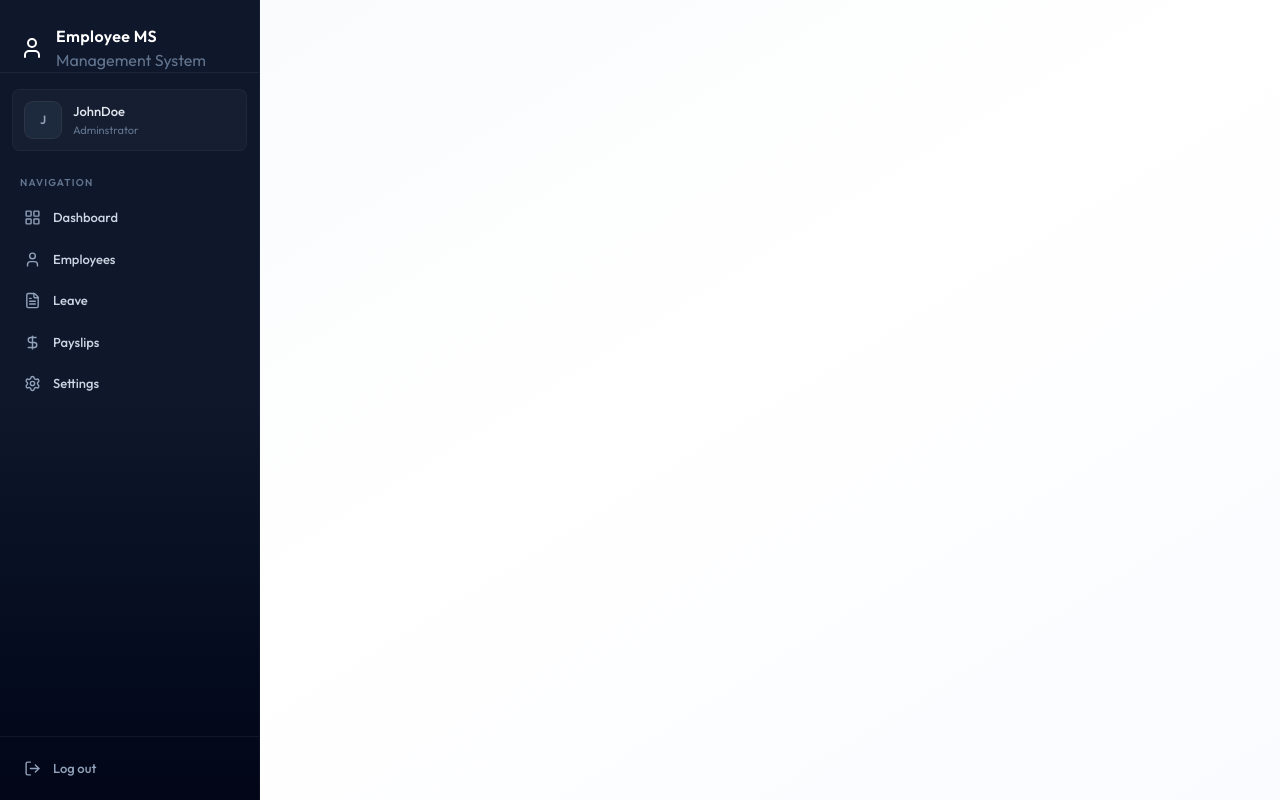
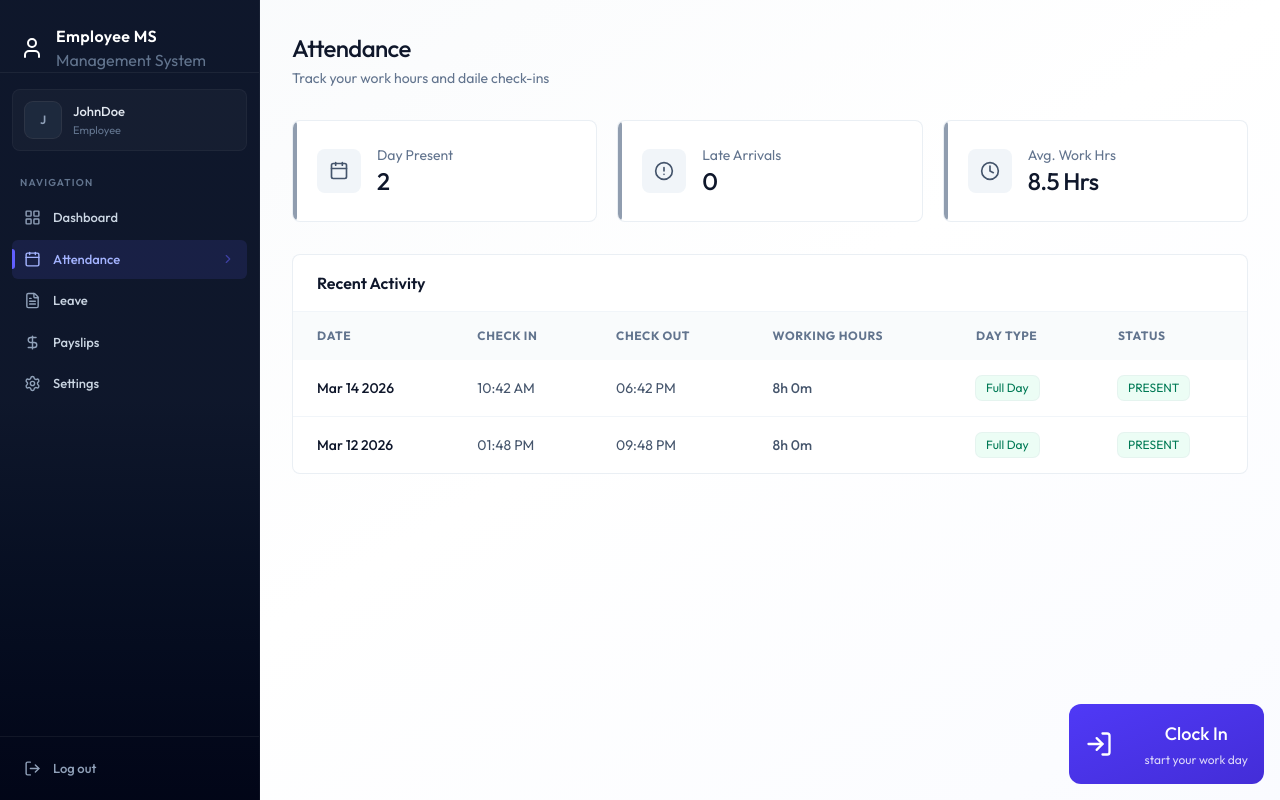
Before and after one commit to Amansingh1434/fullstack-ems, a React (Vite) app in the folder client/: page /attendance in a window 1280 px wide. Built offline with nearby package versions, Linux system fonts and the light colour scheme.

Commit message:
Attendance page UI completed

```diff
--- a/client/package.json
+++ b/client/package.json
@@ -11,6 +11,7 @@
   },
   "dependencies": {
     "@tailwindcss/vite": "^4.2.4",
+    "date-fns": "^4.3.0",
     "lucide-react": "^1.14.0",
     "react": "^19.2.5",
     "react-dom": "^19.2.5",
--- a/client/src/components/Sidebar.jsx
+++ b/client/src/components/Sidebar.jsx
@@ -16,7 +16,7 @@
     useEffect(()=>{
        setMobileOpen(false)
     },[pathname])
-    const role="ADMIN" || "EMPLOYEE"
+    const role="" || "EMPLOYEE"
     const navItems=[
         {name:"Dashboard",href:"/dashboard",icon:LayoutGridIcon},
         role==="ADMIN"?
--- /dev/null
+++ b/client/src/components/attendance/AttendanceHistory.jsx
@@ -0,0 +1,67 @@
+import { getDayTypeDisplay, getWorkingHoursDisplay } from "../../assets/assets";
+import {format}  from 'date-fns'
+
+const AttendanceHistory = ({history}) => {
+//   const records = Array.isArray(history) ? history : [];
+
+  return (
+    <div className="card overflow-hidden">
+      <div className="px-6 py-4 border-b border-slate-100">
+        <h3 className="font-semibold text-slate-900">Recent Activity</h3>
+      </div>
+      <div className="overflow-x-auto">
+        <table className="table-modern">
+          <thead>
+            <tr>
+              <th className="px-6 py-4">Date</th>
+              <th className="px-6 py-4">Check In</th>
+              <th className="px-6 py-4">Check Out</th>
+              <th className="px-6 py-4">Working Hours</th>
+              <th className="px-6 py-4">Day type</th>
+              <th className="px-6 py-4">Status</th>
+            </tr>
+          </thead>
+
+          <tbody>
+            {history.length === 0 ? (
+              <tr>
+                <td colSpan={6} className="text-center py-12 text-slate-400">
+                  No records found
+                </td>
+              </tr>
+            ) : (
+              history.map((record) => {
+                const dayType = getDayTypeDisplay(record)
+                return (
+                  <tr key={record._id || record.id}>
+
+
+                    <td className="px-6 py-4 font-medium text-slate-900">
+                      {format(new Date(record.date),"MMM dd yyyy")}
+                    </td>
+                    <td className="px-6 py-4  text-slate-600">
+                    {record.checkIn ? format(new Date(record.checkIn),"hh:mm a"):"-"}
+                    </td>
+                    <td className="px-6 py-4  text-slate-600">
+                    {record.checkOut ? format(new Date(record.checkOut),"hh:mm a"):"-"}
+                    </td>
+                    <td className="px-6 py-4 font-medium text-slate-600">
+                    {getWorkingHoursDisplay(record)}
+                    </td>
+                    <td className="px-6 py-4 ">
+                    {dayType.label !== "-"?<span className={`badge ${dayType.className}`}>{dayType.label}</span>:"-"}
+                    </td>
+                    <td className="px-6 py-4 ">
+                    <span className={` badge ${record.status==="PRESENT" ? "badge-success":record.status==="LATE"?"badge-warning":"badge-danger"}`}>{record.status}</span>
+                    </td>
+                  </tr>
+                );
+              })
+            )}
+          </tbody>
+        </table>
+      </div>
+    </div>
+  );
+};
+export default AttendanceHistory
--- /dev/null
+++ b/client/src/components/attendance/AttendanceStats.jsx
@@ -0,0 +1,46 @@
+import { AlertCircleIcon, CalendarIcon, ClockIcon } from 'lucide-react';
+import React from 'react'
+
+const AttendanceStats = ({history}) => {
+  // const totalPresent = history.filter((h)=>h.status==="PREAENT" | h.status==="LATE").length;
+//   const totalPresent = history.filter(
+//   (h) => h.status === "PRESENT" || h.status === "LATE"
+// ).length || 0;
+
+//   // const totalLate = history.filter((h)=> h.status==="LATE").length;
+//   const totalLate = history.filter(
+//   (h) => h.status === "LATE"
+// ).length || 0;
+const safeHistory = Array.isArray(history) ? history : [];
+
+const totalPresent = safeHistory.filter(
+  (h) => h.status === "PRESENT" || h.status === "LATE"
+).length;
+
+const totalLate = safeHistory.filter(
+  (h) => h.status === "LATE"
+).length;
+  const stats=[
+    {lable:"Day Present" , value:totalPresent,icon:CalendarIcon},
+    {lable:"Late Arrivals" , value:totalLate,icon:AlertCircleIcon},
+    {lable:"Avg. Work Hrs" , value:"8.5 Hrs",icon:ClockIcon},
+  ]
+  return (
+    <div className=' grid grid-cols-1 sm:grid-cols-3 gap-4 sm:gap-5 mb-8'>
+      {stats.map((s)=>(
+        <div key={s.lable} className=' card card-hover p-5 sm:p-6 flex items-center gap-4 relative overflow-hidden group'>
+          <div className=' absolute left-0 top-0 bottom-0 w-1 rounded-r-full bg-slate-500/70 group-hover:bg-indigo-500/70'/>
+          <div className=' p-3 bg-slate-100 rounded-lg group-hover:bg-indigo-50 transition-colors duration-200'>
+            <s.icon className=' w-5 h-5 text-slate-600 group-hover:text-indigo-600 transition-colors duration-200'/>
+          </div>
+          <div>
+            <p className=' text-sm text-slate-500'>{s.lable}</p>
+            <p className=' text-2xl font-medium text-slate-900 tracking-tight'>{s.value}</p>
+          </div>
+        </div>
+      ))}
+    </div>
+  )
+}
+
+export default AttendanceStats
--- /dev/null
+++ b/client/src/components/attendance/CheckInButton.jsx
@@ -0,0 +1,36 @@
+import { Loader2Icon, LogInIcon, LogOutIcon } from 'lucide-react'
+import React, { useState } from 'react'
+
+const CheckInButton = ({todayRecord,onAction}) => {
+    const [loading,setLoading]=useState(false)
+    const handleAttendance=async()=>{
+        setLoading(true)
+        setTimeout(()=>{
+            setLoading(false)
+            onAction()
+        },1000)
+
+    }
+    if(todayRecord?.checkOut){
+        return(
+            <div className=' flex flex-col items-center justify-center p-8 bg-slate-50 rounded-2xl border border-slate-200 '>
+                <h3 className=' text-lg font-bold text-slate-900'>Work Day completed</h3>
+                <p className=' text-slate-500 text-sm mt-1'>Great job! See you tommorrow</p>
+            </div>
+        )
+    }
+    const isCheckedIn = !!todayRecord?.isCheckedIn;
+  return (
+    <div className=' absolute bottom-4 right-4 flex flex-col z-1'>
+      <button onClick={handleAttendance} disabled={loading} className={`w-full max-w-xs flex justify-between items-center gap-8 p-4 rounded-xl bg-linear-to-br text-white ${isCheckedIn ? " from-slate-700 to-slate-900":" from-indigo-600 to-indigo-700"}`}>
+        {loading?<Loader2Icon className=' size-7 animate-spin'/>: isCheckedIn?<LogOutIcon className=' size-7'/>: <LogInIcon className=' size-7'/>}
+        <div className=' relative flex flex-col items-center  text-center'>
+            <h2 className=' text-lg font-medium mb-1  '>{loading?"Processing...":isCheckedIn? "Clock Out":"Clock In"}</h2>
+            <p className=' text-xs opacity-80'>{isCheckedIn?"Click to end your shift ": "start your work day"}</p>
+        </div>
+      </button>
+    </div>
+  )
+}
+
+export default CheckInButton
--- a/client/src/pages/Attendance.jsx
+++ b/client/src/pages/Attendance.jsx
@@ -1,7 +1,45 @@
+import { useCallback, useEffect, useState } from "react"
+import { dummyAttendanceData } from "../assets/assets"
+import Loading from "../components/Loading"
+import CheckInButton from "../components/attendance/CheckInButton"
+import AttendanceStats from "../components/attendance/AttendanceStats"
+import AttendanceHistory from "../components/attendance/AttendanceHistory"
+
 const Attendance = () => {
+  const [history,sethistory]=useState([])
+  const [loading,setLoading]=useState(true)
+  const [IsDeleted,setIsDeleted]=useState(false)
+  const fetchData = useCallback(async ()=>{
+    sethistory(dummyAttendanceData)
+    setTimeout(()=>{
+      setLoading(false)
+    },1000)
+  },[])
+
+  useEffect(()=>{
+    fetchData()
+  },[fetchData])
+  if(loading)return<Loading/>
+  const today = new Date()
+  today.setHours(0,0,0,0)
+  const todayRecord = history.find((r)=>new Date(r.date).toDateString()===today.toDateString())
   return (
-    <div>
-
+    <div className=" animate-fade-in">
+       <div className=" page-header">
+        <h1 className=" page-title">Attendance</h1>
+        <p className=" page-subtitle">Track your work hours and daile check-ins</p>
+       </div>
+       {IsDeleted ? (
+        <div className=" mb-8 p-6 bg-rose-50 border border-rose-200 rounded-2xl text-center">
+       <p className=" text-rose-600"> you can on longer clock in or out because your employee records have been marked as deleted.</p>
+        </div>
+       ):(
+        <div className=" mb-8">
+         <CheckInButton todayRecord={todayRecord} onAction={fetchData}/>
+        </div>
+       )}
+       <AttendanceStats history={history}/>
+       <AttendanceHistory history={history}/>
     </div>
   )
 }
--- a/client/src/pages/Employees.jsx
+++ b/client/src/pages/Employees.jsx
@@ -20,10 +20,10 @@
       setTimeout(()=>{
            setLoading(false)
       },1000)
-  },[])
+  },[selectedDept])
   useEffect(()=>{
    fetchEmployees();
-  },[])
+  },[fetchEmployees])
 
   const filtered = employees.filter((emp)=>`${emp.firstNamw} ${emp.lastName} ${emp.position}`.toLowerCase().includes(search.toLowerCase()))
 
```
Also changed, not shown: 1 other file (tests, documents, lock files or other folders).
